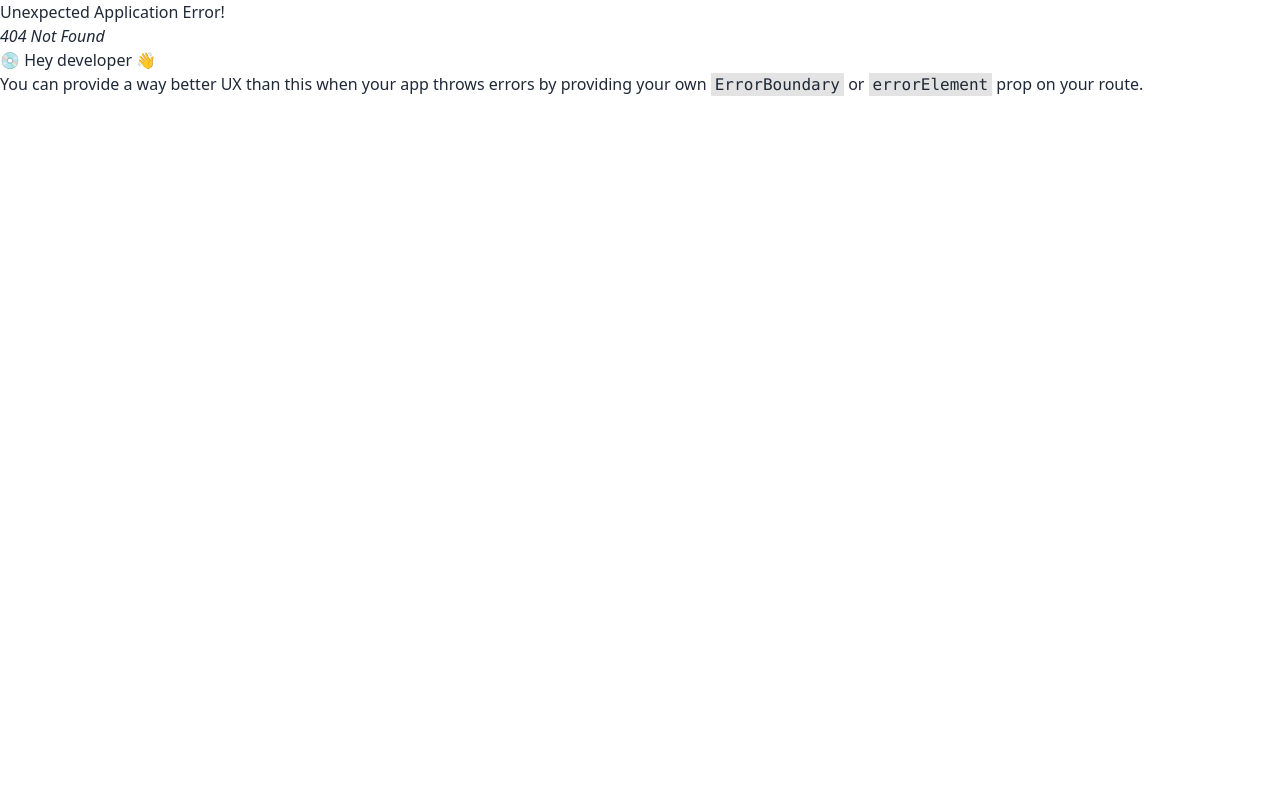
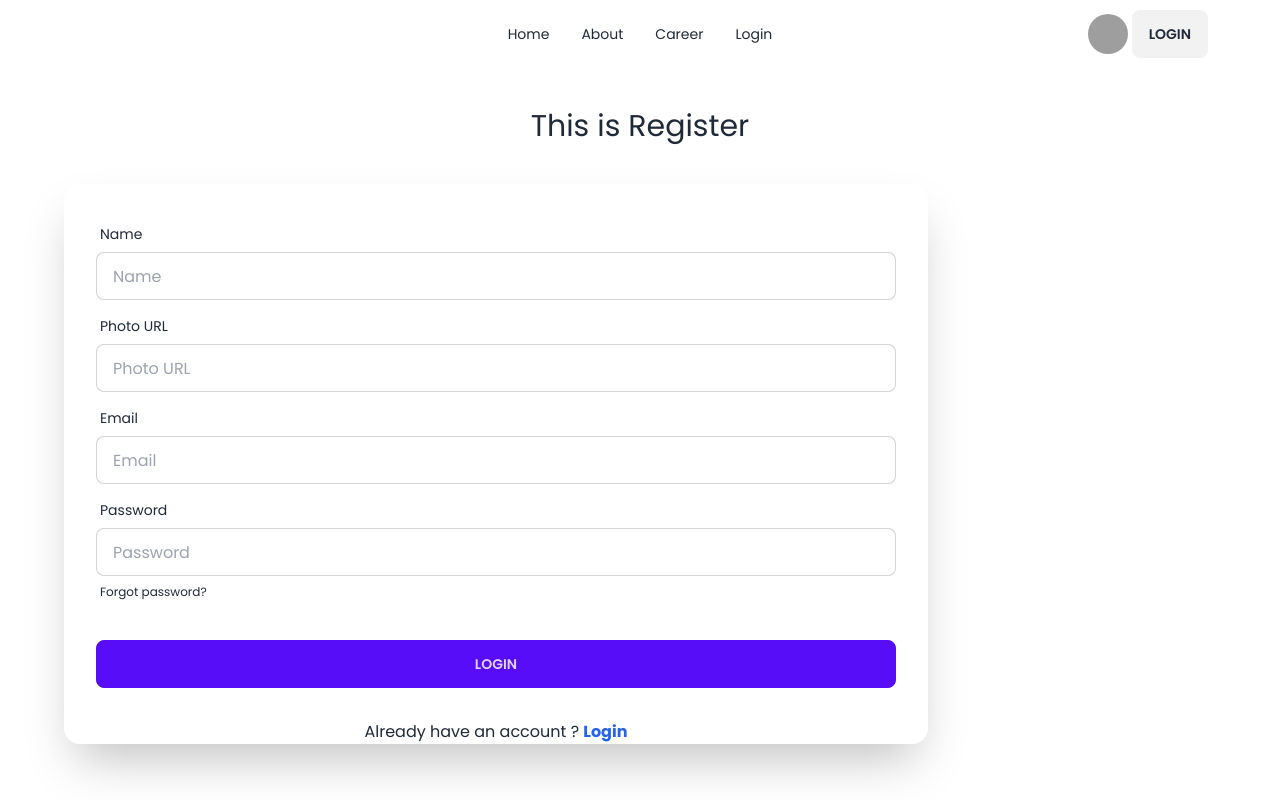
Before and after one commit to Tahsin1111/react-dragon-news-auth, a React (Vite) app: page /register in a window 1280 px wide. Before the commit this address had no page. Built offline with nearby package versions, Linux system fonts and the light colour scheme; grey boxes are pictures that could not be loaded.

Commit message:
Register page with form data to collect data

```diff
--- /dev/null
+++ b/src/Pages/Login/Login.jsx
@@ -0,0 +1,47 @@
+import { Link } from "react-router-dom";
+import Navbar from "../Shared/Navbar/Navbar";
+
+
+const Login = () => {
+    const handleLogin = e => {
+        e.preventDefault();
+        console.log(e.currentTarget);
+        const form = new FormData(e.currentTarget);
+        console.log(form.get('email'));
+    }
+    return (
+        <div>
+            <Navbar></Navbar>
+          <div>
+          <h2 className="text-3xl my-10 text-center">This is login</h2>
+            <div className="card flex-shrink-0 md:w-3/4 lg:1/2 max-auto shadow-2xl bg-base-100">
+      <form onSubmit={handleLogin} className="card-body">
+        <div className="form-control">
+          <label className="label">
+            <span className="label-text">Email</span>
+          </label>
+          <input type="email" placeholder="Email" className="input input-bordered" required />
+        </div>
+        <div className="form-control">
+          <label className="label">
+            <span className="label-text">Password</span>
+          </label>
+          <input type="password" placeholder="Password" className="input input-bordered" required />
+          <label className="label">
+            <a href="#" className="label-text-alt link link-hover">Forgot password?</a>
+          </label>
+        </div>
+        <div className="form-control mt-6">
+          <button className="btn btn-primary">Login</button>
+        </div>
+      </form>
+      <p className="text-center">Dont have an account ? <Link className="text-blue-600 font-bold" to="/register">Register</Link> </p>
+    </div>
+          </div>
+
+
+        </div>
+    );
+};
+
+export default Login;
--- /dev/null
+++ b/src/Pages/Register/Register.jsx
@@ -0,0 +1,59 @@
+import { Link } from "react-router-dom";
+import Navbar from "../Shared/Navbar/Navbar";
+
+
+const Register = () => {
+    const handleRegister = e => {
+        e.preventDefault();
+        console.log(e.currentTarget);
+        const form = new FormData(e.currentTarget);
+        console.log(form.get('email'));
+    }
+    return (
+        <div>
+        <Navbar></Navbar>
+      <div>
+      <h2 className="text-3xl my-10 text-center">This is Register</h2>
+        <div className="card flex-shrink-0 md:w-3/4 lg:1/2 max-auto shadow-2xl bg-base-100">
+  <form onSubmit={handleRegister} className="card-body">
+    <div className="form-control">
+      <label className="label">
+        <span className="label-text">Name</span>
+      </label>
+      <input type="text" placeholder="Name" className="input input-bordered" />
+    </div>
+    <div className="form-control">
+      <label className="label">
+        <span className="label-text">Photo URL</span>
+      </label>
+      <input type="text" placeholder="Photo URL" className="input input-bordered" />
+    </div>
+    <div className="form-control">
+      <label className="label">
+        <span className="label-text">Email</span>
+      </label>
+      <input type="email" placeholder="Email" className="input input-bordered" required />
+    </div>
+    <div className="form-control">
+      <label className="label">
+        <span className="label-text">Password</span>
+      </label>
+      <input type="password" placeholder="Password" className="input input-bordered" required />
+      <label className="label">
+        <a href="#" className="label-text-alt link link-hover">Forgot password?</a>
+      </label>
+    </div>
+    <div className="form-control mt-6">
+      <button className="btn btn-primary">Login</button>
+    </div>
+  </form>
+  <p className="text-center">Already have an account ? <Link className="text-blue-600 font-bold" to="/login">Login</Link> </p>
+</div>
+      </div>
+
+
+    </div>
+    );
+};
+
+export default Register;
--- a/src/Pages/Shared/Navbar/Navbar.jsx
+++ b/src/Pages/Shared/Navbar/Navbar.jsx
@@ -6,6 +6,7 @@
       <li><NavLink to="/">Home</NavLink></li>
       <li><NavLink to="/about">About</NavLink></li>
       <li><NavLink to="/career">Career</NavLink></li>
+      <li><NavLink to="/login">Login</NavLink></li>
 
     </>
     return (
@@ -32,7 +33,7 @@
           <img src={userDefaultPic} />
         </div>
       </label>
-    <Link>
+    <Link  to="/login">
     <button className="btn">Login</button>
     </Link>
 
```
Also changed, not shown: src/routes/Routes.jsx (+10 -0 lines).
